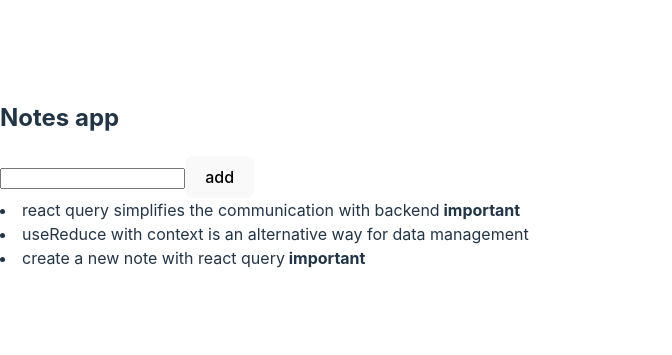
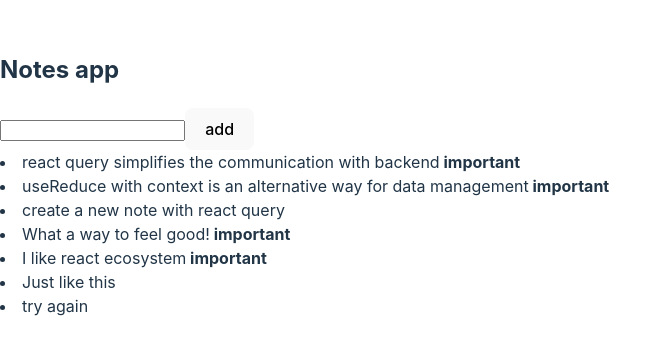
Before and after one commit to layerdbag/redux-notes, a React (Vite) app: page / in a window 1280 px wide. Shown: the part 225-580 px from the top of the page, without its empty margins (0-672 px from the left). Built offline with nearby package versions, Linux system fonts and the light colour scheme; data requests are answered from the project's data file.

Commit message:
Optimize performance

```diff
--- a/db.json
+++ b/db.json
@@ -7,13 +7,33 @@
     },
     {
       "content": "useReduce with context is an alternative way for data management",
-      "important": false,
+      "important": true,
       "id": 2
     },
     {
       "content": "create a new note with react query",
+      "important": false,
+      "id": 3
+    },
+    {
+      "content": "What a way to feel good!",
       "important": true,
-      "id": 3
+      "id": 4
+    },
+    {
+      "content": "I like react ecosystem",
+      "important": true,
+      "id": 5
+    },
+    {
+      "content": "Just like this",
+      "important": false,
+      "id": 6
+    },
+    {
+      "content": "try again",
+      "important": false,
+      "id": 7
     }
   ]
 }
--- a/src/App.jsx
+++ b/src/App.jsx
@@ -6,8 +6,9 @@ const App = () => {
   const queryClient = useQueryClient()
 
   const newNoteMutation = useMutation(createNote, {
-    onSuccess: () => {
-      queryClient.invalidateQueries({ queryKey: ['notes'] })
+    onSuccess: (newNote) => {
+      const notes = queryClient.getQueryData('notes')
+      queryClient.setQueryData('notes', notes.concat(newNote))
     },
   })
 
@@ -20,7 +21,7 @@ const App = () => {
 
   const updateNoteMutation = useMutation(updateNote, {
     onSuccess: () => {
-      queryClient.invalidateQueries({ queryKey: ['notes'] })
+      queryClient.invalidateQueries('notes')
     },
   })
 
@@ -28,9 +29,11 @@ const App = () => {
     updateNoteMutation.mutate({ ...note, important: !note.important })
   }
 
+
   const result = useQuery({
     queryKey: ['notes'],
-    queryFn: getNotes
+    queryFn: getNotes,
+    refetchOnWindowFocus: false
   })
   console.log(JSON.parse(JSON.stringify(result)))
 
```
